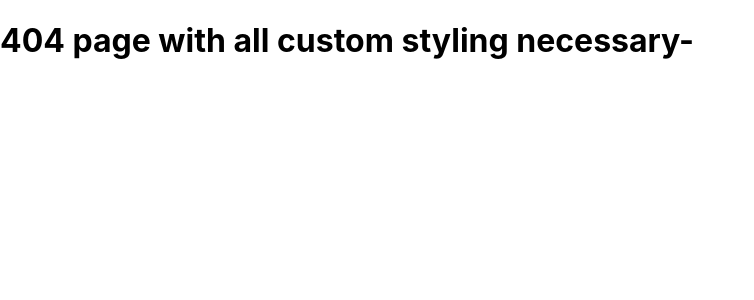
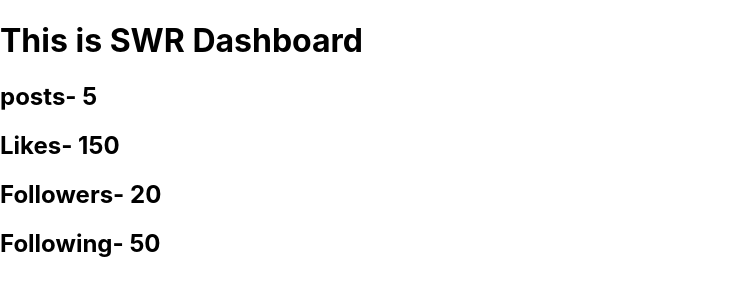
Before and after one commit to razumolla/next-routing-codevolution, a Next.js app: page /dashboard-swr in a window 1280 px wide. Before the commit this address had no page. Shown: the top 300 px of the page, without its empty margins (0-754 px from the left). Built offline with nearby package versions, Linux system fonts and the light colour scheme; data requests are answered from the project's data file.

Commit message:
SWR ,fetch data automatically updated

```diff
--- a/db.json
+++ b/db.json
@@ -1,7 +1,7 @@
 {
     "dashboard": {
         "posts": 5,
-        "likes": 100,
+        "likes": 150,
         "followers": 20,
         "following": 50
     },
--- a/package.json
+++ b/package.json
@@ -13,6 +13,7 @@
     "json-server": "^0.17.1",
     "next": "13.0.6",
     "react": "18.2.0",
-    "react-dom": "18.2.0"
+    "react-dom": "18.2.0",
+    "swr": "^2.0.0"
   }
 }
--- /dev/null
+++ b/pages/dashboard-swr.js
@@ -0,0 +1,28 @@
+import { useSWRConfig } from "swr";
+import useSWR from 'swr'
+
+const fetcher = async () => {
+    const response = await fetch('http://localhost:4000/dashboard')
+    const data = await response.json()
+    return data
+}
+
+function DashboardSWR() {
+    const { data, error } = useSWR('dashboard', fetcher)
+    if (error) return <div>An error has occured x </div>
+    if (!data) return <div>loading...</div>
+
+    return (
+        <div>
+            <h1>
+                This is  SWR Dashboard
+            </h1>
+            <h2>posts- {data.posts} </h2>
+            <h2>Likes- {data.likes} </h2>
+            <h2>Followers- {data.followers} </h2>
+            <h2>Following- {data.following} </h2>
+        </div>
+    );
+}
+
+export default DashboardSWR;
```
Also changed, not shown: 1 other file (tests, documents, lock files or other folders).
